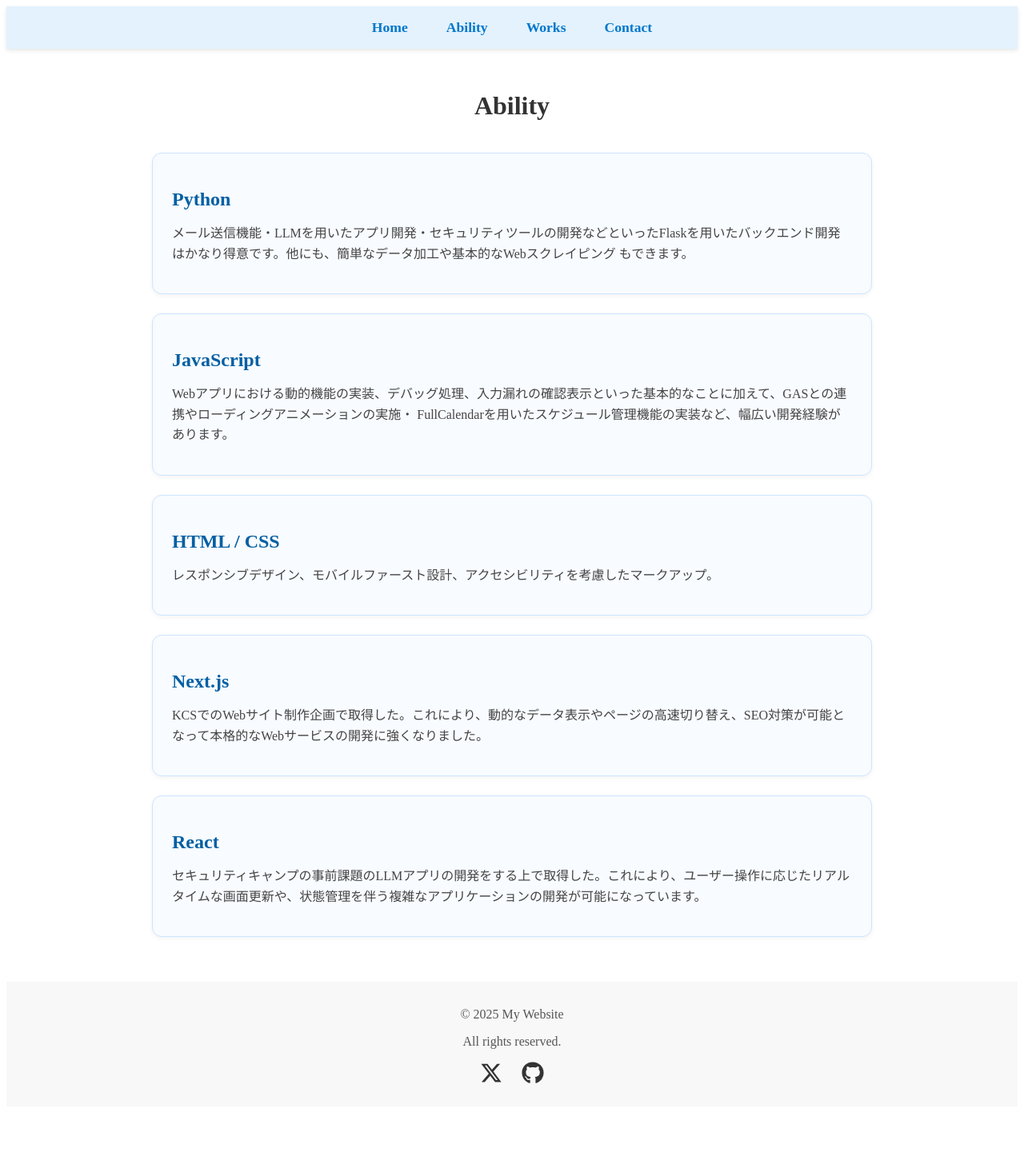
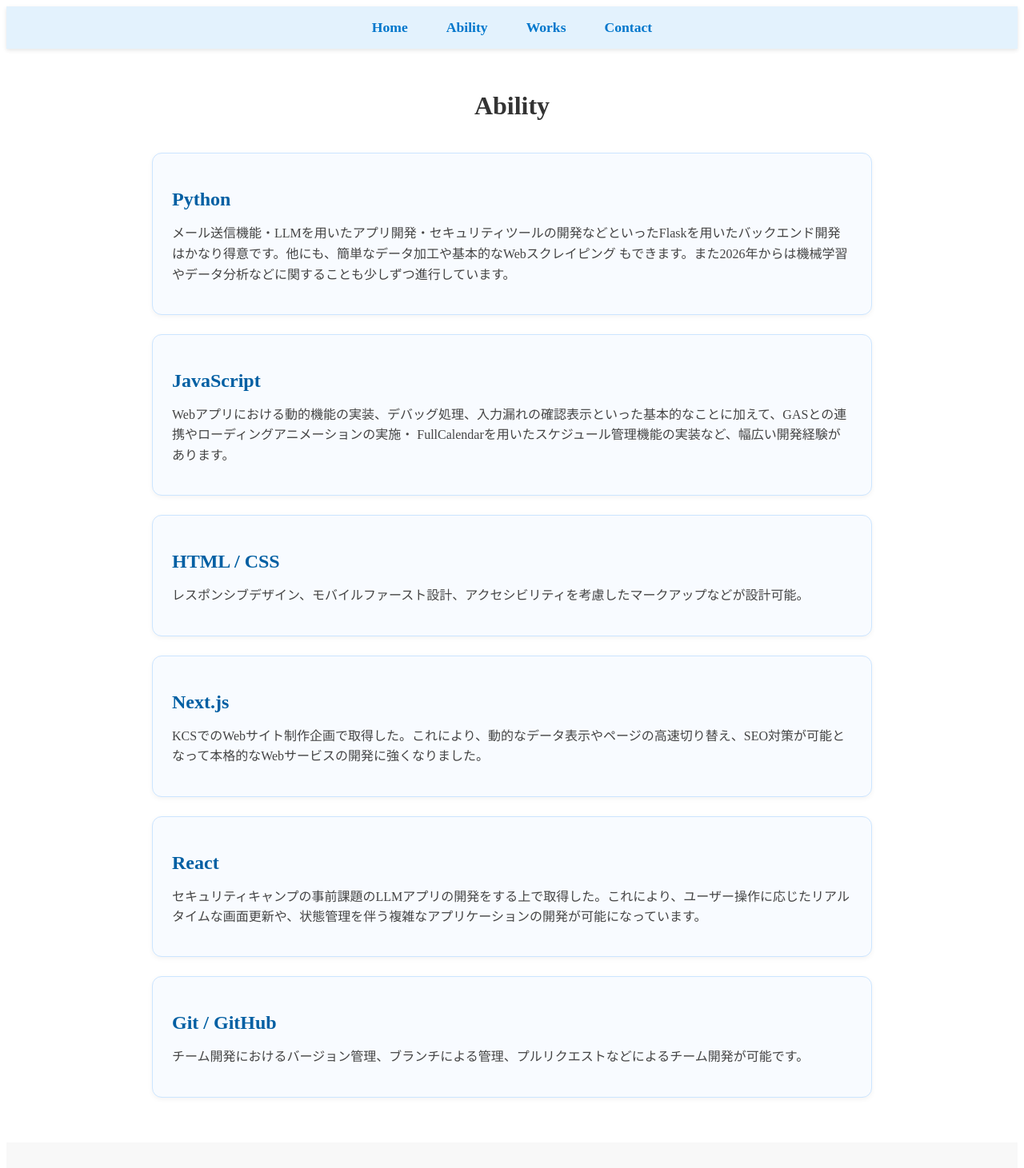
Before and after one commit to yoguze/my-works-website, a Next.js app: page /ability in a window 1280 px wide. Shown: the top 1461 px of the page at 80% size. Before the commit the page ends 1392 px from the top, so only its background shows below. Built offline with nearby package versions, Linux system fonts and the light colour scheme.

Commit message:
new-commit

```diff
--- a/app/ability/page.js
+++ b/app/ability/page.js
@@ -29,7 +29,7 @@ export default function Home() {
                 <h2>Python</h2>
                 <p>
                   メール送信機能・LLMを用いたアプリ開発・セキュリティツールの開発などといったFlaskを用いたバックエンド開発はかなり得意です。他にも、簡単なデータ加工や基本的なWebスクレイピング
-                  もできます。
+                  もできます。また2026年からは機械学習やデータ分析などに関することも少しずつ進行しています。
                 </p>
               </section>
 
@@ -44,7 +44,7 @@ export default function Home() {
               <section>
                 <h2>HTML / CSS</h2>
                 <p>
-                  レスポンシブデザイン、モバイルファースト設計、アクセシビリティを考慮したマークアップ。
+                  レスポンシブデザイン、モバイルファースト設計、アクセシビリティを考慮したマークアップなどが設計可能。
                 </p>
               </section>
 
@@ -58,6 +58,12 @@ export default function Home() {
                 <h2>React</h2>
                 <p>
                   セキュリティキャンプの事前課題のLLMアプリの開発をする上で取得した。これにより、ユーザー操作に応じたリアルタイムな画面更新や、状態管理を伴う複雑なアプリケーションの開発が可能になっています。
+                </p>
+              </section>
+              <section>
+                <h2>Git / GitHub</h2>
+                <p>
+                  チーム開発におけるバージョン管理、ブランチによる管理、プルリクエストなどによるチーム開発が可能です。
                 </p>
               </section>
       </main>
```
Also changed, not shown: app/works/page.js (+7 -0 lines), public/sky_workshop.png (added).
